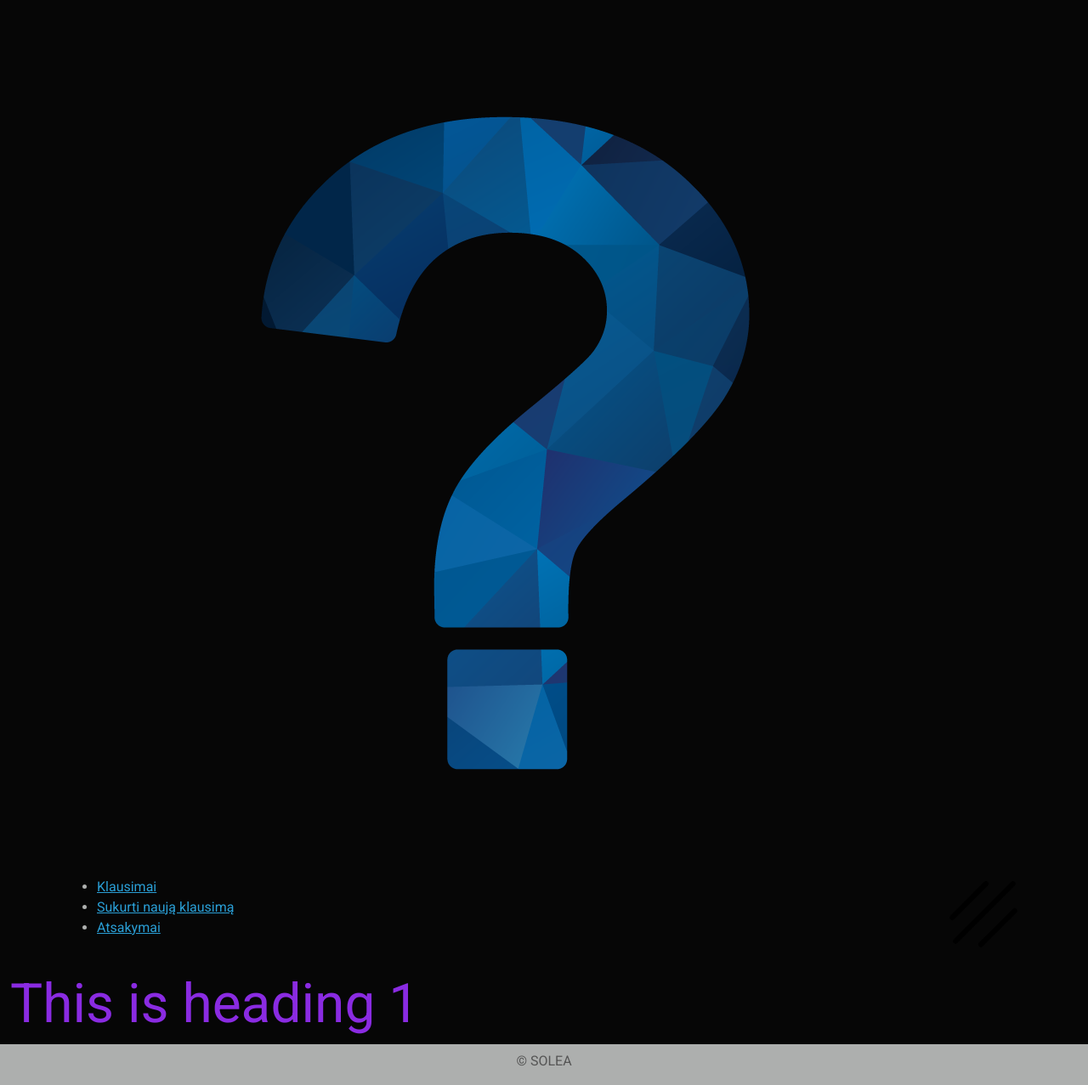
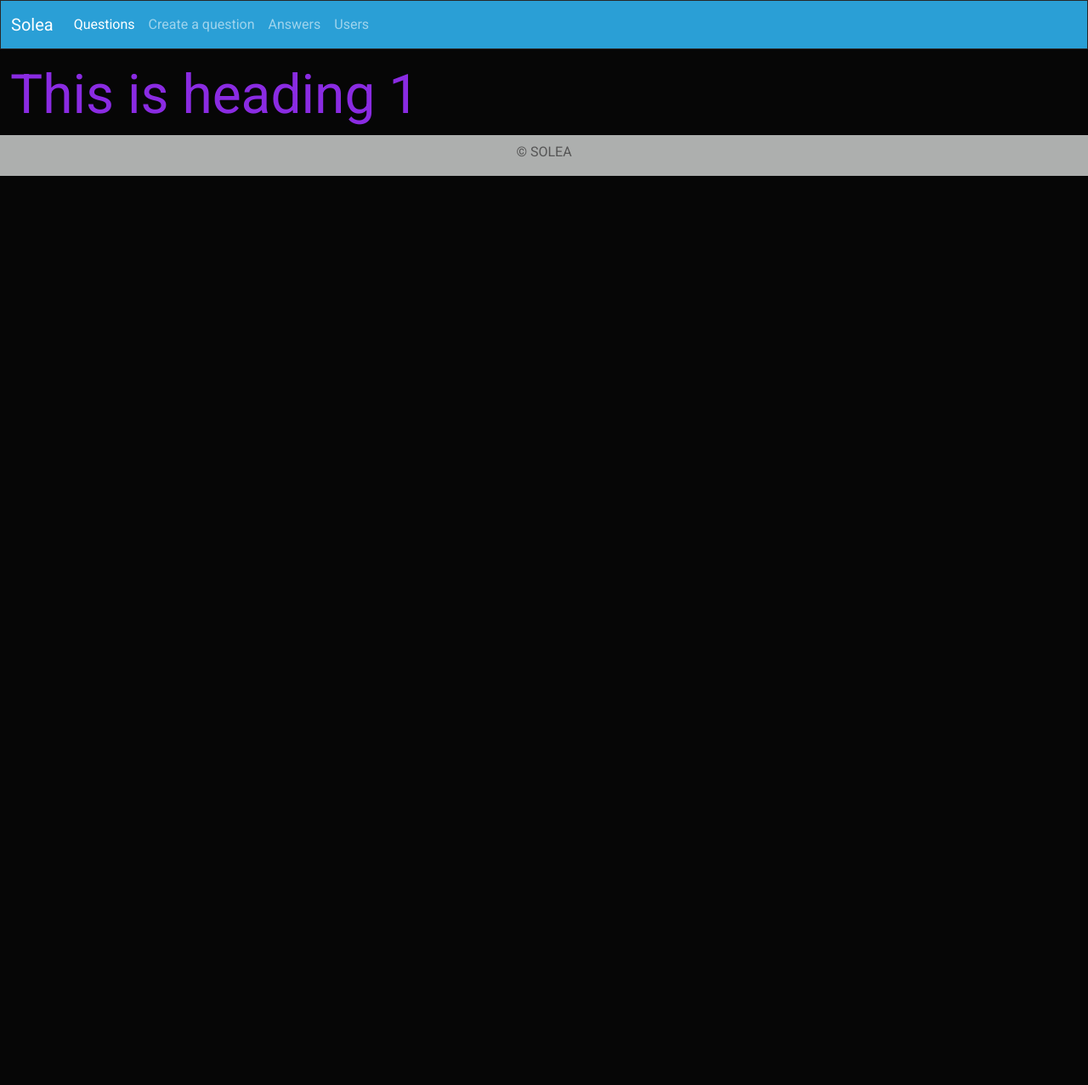
Before and after one commit to liuds3/solea_p, an ASP.NET Core app: page / in a window 1280 px wide. Shown: the whole page at 85% size. After the commit the page ends 207 px from the top, so only its background shows below. Run offline with ASP.NET Core 8, Linux system fonts and the light colour scheme; style sheets or scripts are compiled from the project's sources; the project's own start-up code is not run, and a stand-in starts its controllers and pages; some libraries are stand-ins or nearby versions.

Commit message:
Update _Layout.cshtml

```diff
--- a/Solea/Autonuoma/Views/_Layout.cshtml
+++ b/Solea/Autonuoma/Views/_Layout.cshtml
@@ -28,22 +28,33 @@
 
 </head>
 <body>
+	<nav class="navbar navbar-expand-lg navbar-dark bg-primary">
+  <div class="container-fluid">
+    <a class="navbar-brand" href="#">Solea</a>
+    <button class="navbar-toggler" type="button" data-bs-toggle="collapse" data-bs-target="#navbarColor01" aria-controls="navbarColor01" aria-expanded="false" aria-label="Toggle navigation">
+      <span class="navbar-toggler-icon"></span>
+    </button>
 
-		<div class="container">
-			<div class = "navbar">
-				<img src="images/logo.png" class="logo">
-				<nav>
-					<ul>
-						<li><a href="http://localhost:5000/Question">Klausimai</a></li>
-						<li><a href="http://localhost:5000/Question/Create">Sukurti naują klausimą</a></li>
-						<li><a href="http://localhost:5000/Answer">Atsakymai</a></li>
-					</ul>
-				</nav>
-				<img src="images/menu.png" class="menu-icon">
-
-
-		</div>
-	</div>
+    <div class="collapse navbar-collapse" id="navbarColor01">
+      <ul class="navbar-nav me-auto">
+        <li class="nav-item">
+          <a class="nav-link active" href="http://localhost:5000/Question">Questions
+            <span class="visually-hidden">(current)</span>
+          </a>
+        </li>
+        <li class="nav-item">
+          <a class="nav-link" href="http://localhost:5000/Question/Create">Create a question</a>
+        </li>
+        <li class="nav-item">
+          <a class="nav-link" href="http://localhost:5000/Answer">Answers</a>
+        </li>
+        <li class="nav-item">
+          <a class="nav-link" href="http://localhost:5000/User">Users</a>
+        </li>
+      </ul>
+    </div>
+  </div>
+</nav>
 
 
 	@* main menu *@
```
